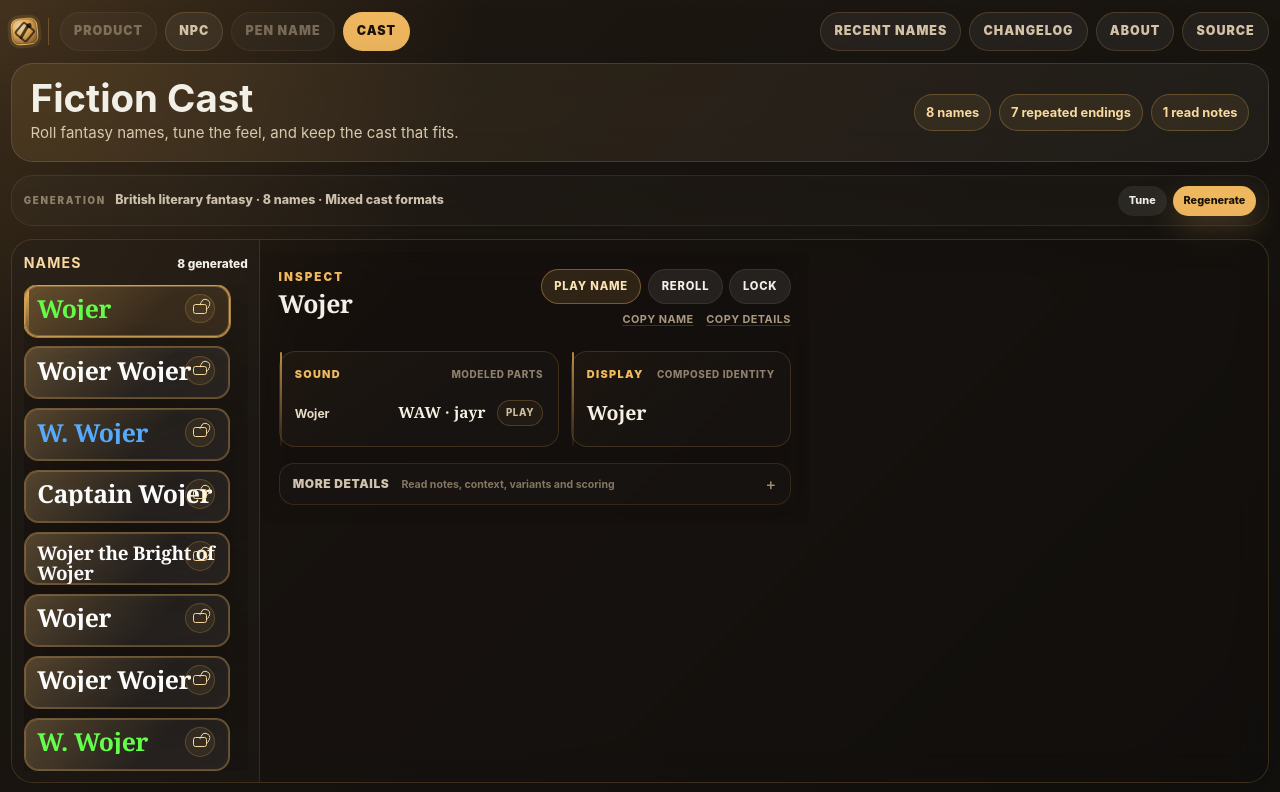
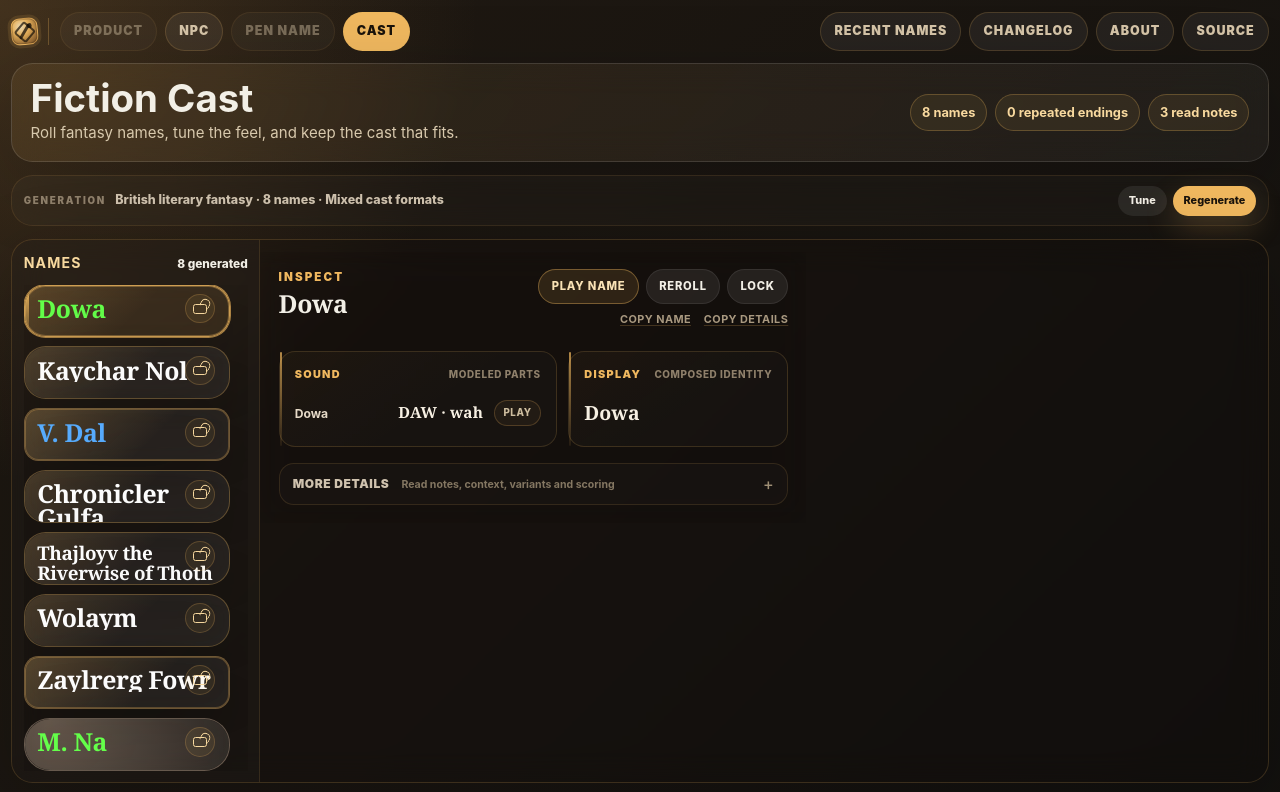
Before and after one commit to jaahay/name-forge, a React (Vite) app: page / in a window 1280 px wide. Shown: the top 792 px of the page. Built offline with nearby package versions, Linux system fonts and the light colour scheme.

Commit message:
Use one seed per semantic name call

```diff
--- a/src/fictionCast/ensemble.ts
+++ b/src/fictionCast/ensemble.ts
@@ -93,8 +93,7 @@ function withNameIdentity(candidate: UncomposedFictionCastName, settings: Fictio
       settings: supportingContext.settings,
       registry,
       determinism: {
-        planningSeed: `${settings.seed}${roleSeedSegment(settings, candidate.role)}:slot-${index}:supporting-${attempt}:${supportingIndex}`,
-        generationSeed: `${settings.seed}${roleSeedSegment(settings, candidate.role)}:supporting:${index}:${attempt}`,
+        seed: `${settings.seed}${roleSeedSegment(settings, candidate.role)}:slot-${index}:supporting-${attempt}`,
         resultIndex: supportingIndex,
       },
       preferences: semanticNamePreferencesForCandidate(supportingContext.settings, candidate.role, supportingIndex),
@@ -169,8 +168,7 @@ export function generateEnsemble(settings: FictionCastSettings, registry: Source
         settings: primaryContext.settings,
         registry,
         determinism: {
-          planningSeed: `${safeSettings.seed}${roleSeedSegment(safeSettings, role)}:slot-${index}:attempt-${attempt}:${index}`,
-          generationSeed: `${settings.seed}${roleSeedSegment(safeSettings, role)}:name:${index}:${attempt}`,
+          seed: `${safeSettings.seed}${roleSeedSegment(safeSettings, role)}:slot-${index}:attempt-${attempt}`,
           resultIndex: index,
         },
         preferences: semanticNamePreferencesForCandidate(primaryContext.settings, role, index),
```
